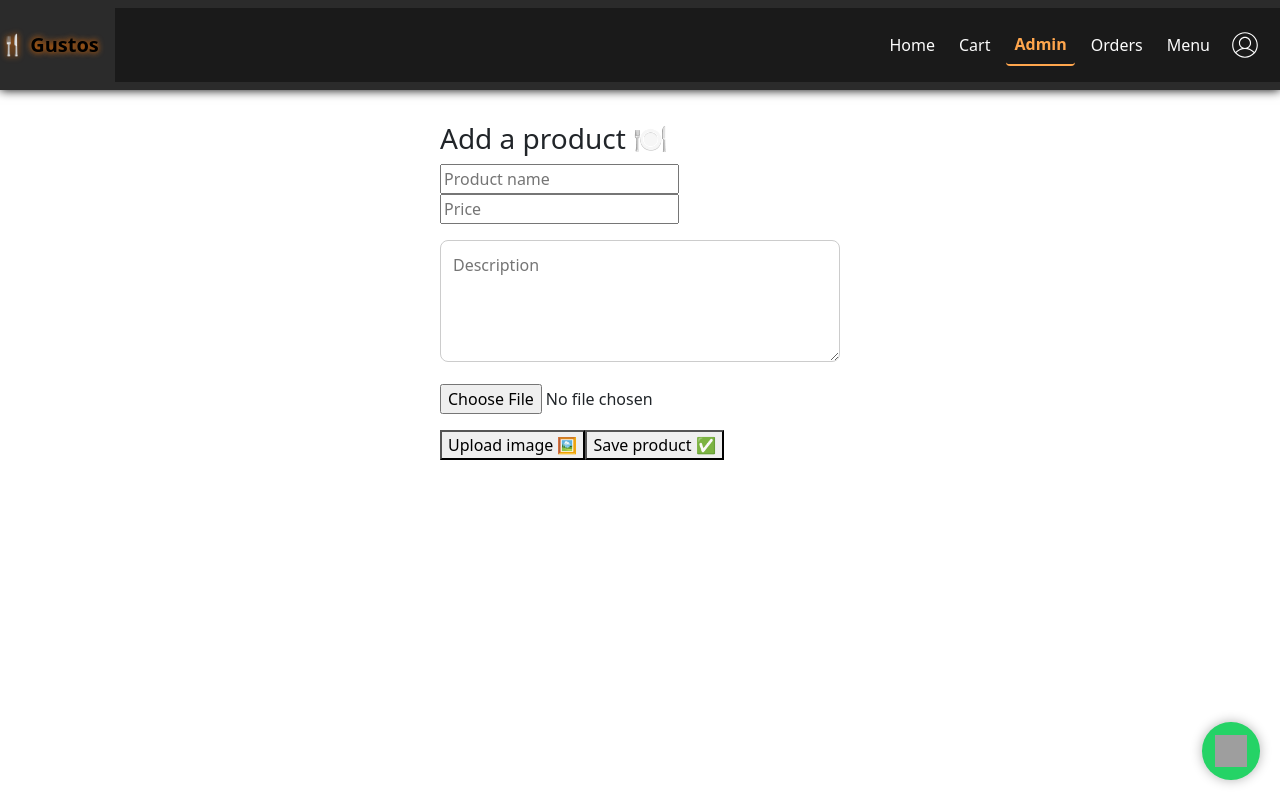
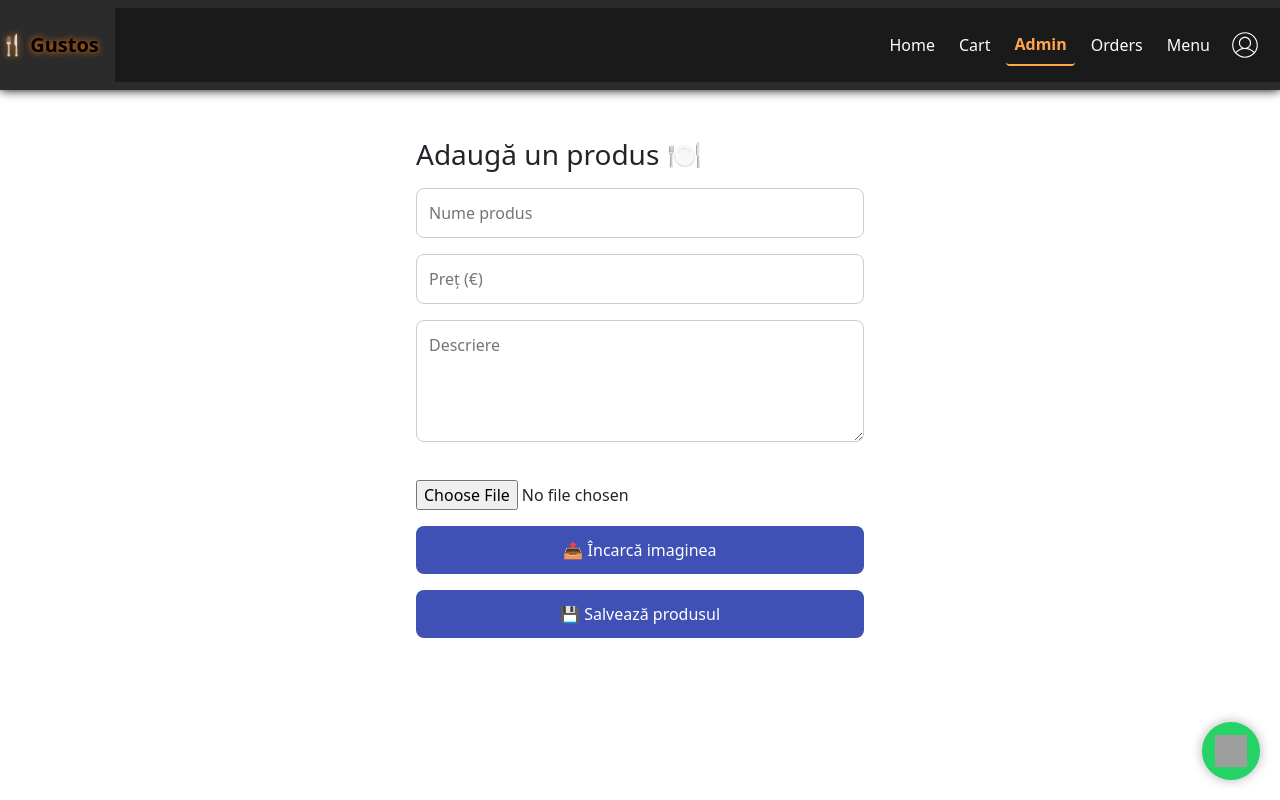
Before and after one commit to Catalinvisual/Restaurant-app, a React (Create React App) app in the folder frontend/: page /admin/add in a window 1280 px wide. Built offline with nearby package versions, Linux system fonts and the light colour scheme; no server answers; grey boxes are pictures that could not be loaded.

Commit message:
Update AddProduct.js

```diff
--- a/frontend/src/components/AddProduct.js
+++ b/frontend/src/components/AddProduct.js
@@ -2,7 +2,6 @@ import React, { useState } from "react";
 import axios from "axios";
 
 const API_URL = "https://restaurant-app-backend-kvvn.onrender.com";
-
 
 function AddProduct() {
   const [name, setName] = useState("");
@@ -13,7 +12,7 @@ function AddProduct() {
 
   const handleImageUpload = async () => {
     if (!imageFile) {
-      alert("Please select an image.");
+      alert("⚠️ Selectează o imagine înainte de upload.");
       return;
     }
 
@@ -25,83 +24,76 @@ function AddProduct() {
       if (res.data.imageUrl) {
         setImageUrl(res.data.imageUrl);
       } else {
-        alert("Upload succeeded but no image URL received.");
+        alert("🖼️ Upload reușit dar URL-ul imaginii lipsește.");
       }
     } catch (err) {
-      console.error("❌ Image upload error:", err.message);
-      alert("Error uploading image.");
+      console.error("❌ Eroare upload:", err.message);
+      alert("Eroare la încărcarea imaginii.");
     }
   };
 
   const handleSubmit = async () => {
     if (!name || !price || !description || !imageUrl) {
-      alert("Please fill in all fields.");
+      alert("⚠️ Completează toate câmpurile.");
       return;
     }
 
     try {
-      await axios.post(`${API_URL}/menu`, {
+      await axios.post(`${API_URL}/api/menu`, {
         name,
         price: parseFloat(price),
         description,
         image_url: imageUrl,
       });
 
-      alert("✅ Product added successfully!");
+      alert("✅ Produs adăugat cu succes!");
       setName("");
       setPrice("");
       setDescription("");
       setImageFile(null);
       setImageUrl("");
     } catch (err) {
-      console.error("❌ Product save error:", err.message);
-      alert("Error saving product.");
+      console.error("❌ Eroare salvare produs:", err.message);
+      alert("Eroare la salvarea produsului.");
     }
   };
 
   return (
-    <div style={{ maxWidth: "400px", margin: "2rem auto" }}>
-      <h3>Add a product 🍽️</h3>
+    <div style={{ maxWidth: "480px", margin: "2rem auto", padding: "1rem" }}>
+      <h3 style={{ marginBottom: "1rem" }}>Adaugă un produs 🍽️</h3>
 
       <input
         type="text"
-        placeholder="Product name"
+        placeholder="Nume produs"
         value={name}
         onChange={(e) => setName(e.target.value)}
+        style={inputStyle}
       />
 
       <input
         type="number"
-        placeholder="Price"
+        placeholder="Preț (€)"
         value={price}
         onChange={(e) => setPrice(e.target.value)}
+        style={inputStyle}
       />
 
       <textarea
-        placeholder="Description"
+        placeholder="Descriere"
         value={description}
         onChange={(e) => setDescription(e.target.value)}
         rows={4}
-        style={{
-          width: "100%",
-          padding: "0.75rem",
-          marginTop: "1rem",
-          borderRadius: "8px",
-          border: "1px solid #ccc",
-          resize: "vertical",
-          fontSize: "1rem",
-          fontFamily: "inherit",
-        }}
+        style={{ ...inputStyle, resize: "vertical" }}
       />
 
       <input
         type="file"
         accept="image/*"
         onChange={(e) => setImageFile(e.target.files[0])}
-        style={{ marginTop: "1rem" }}
+        style={{ margin: "1rem 0" }}
       />
-      <button onClick={handleImageUpload} style={{ marginTop: "0.5rem" }}>
-        Upload image 🖼️
+      <button onClick={handleImageUpload} style={buttonStyle}>
+        📤 Încarcă imaginea
       </button>
 
       {imageUrl && (
@@ -112,15 +104,37 @@ function AddProduct() {
             width: "100%",
             marginTop: "1rem",
             borderRadius: "8px",
+            border: "1px solid #ccc",
           }}
         />
       )}
 
-      <button onClick={handleSubmit} style={{ marginTop: "1rem" }}>
-        Save product ✅
+      <button onClick={handleSubmit} style={{ ...buttonStyle, marginTop: "1rem" }}>
+        💾 Salvează produsul
       </button>
     </div>
   );
 }
 
+const inputStyle = {
+  width: "100%",
+  padding: "0.75rem",
+  marginBottom: "1rem",
+  borderRadius: "8px",
+  border: "1px solid #ccc",
+  fontSize: "1rem",
+  fontFamily: "inherit",
+};
+
+const buttonStyle = {
+  width: "100%",
+  padding: "0.75rem",
+  backgroundColor: "#3f51b5",
+  color: "#fff",
+  border: "none",
+  borderRadius: "8px",
+  fontSize: "1rem",
+  cursor: "pointer",
+};
+
 export default AddProduct;
```
